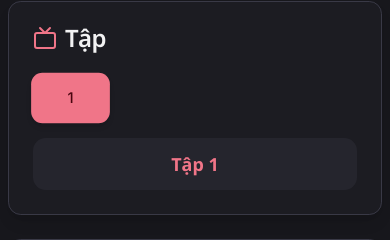
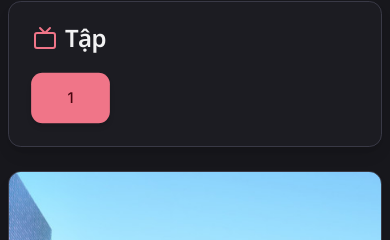
Before and after one commit to WhiteSnow00/Anime_Test, a Next.js app: page / in a window 390 px wide. Shown: the part 291-531 px from the top of the page. Built offline with nearby package versions, Linux system fonts and the light colour scheme.

Commit message:
Remove display current ep

```diff
--- a/src/components/episode-selector.tsx
+++ b/src/components/episode-selector.tsx
@@ -43,13 +43,6 @@ export function EpisodeSelector({ episodes, currentEpisode, onSelectEpisode }: E
             </Button>
           ))}
         </div>
-
-        {/* Mobile Episode Info */}
-        <div className="lg:hidden mt-4 p-3 bg-muted/50 rounded-lg">
-          <div className="flex items-center justify-center">
-            <span className="text-lg font-bold text-primary vietnamese-text">Tập {currentEpisode.id}</span>
-          </div>
-        </div>
       </CardContent>
     </Card>
   );
```
